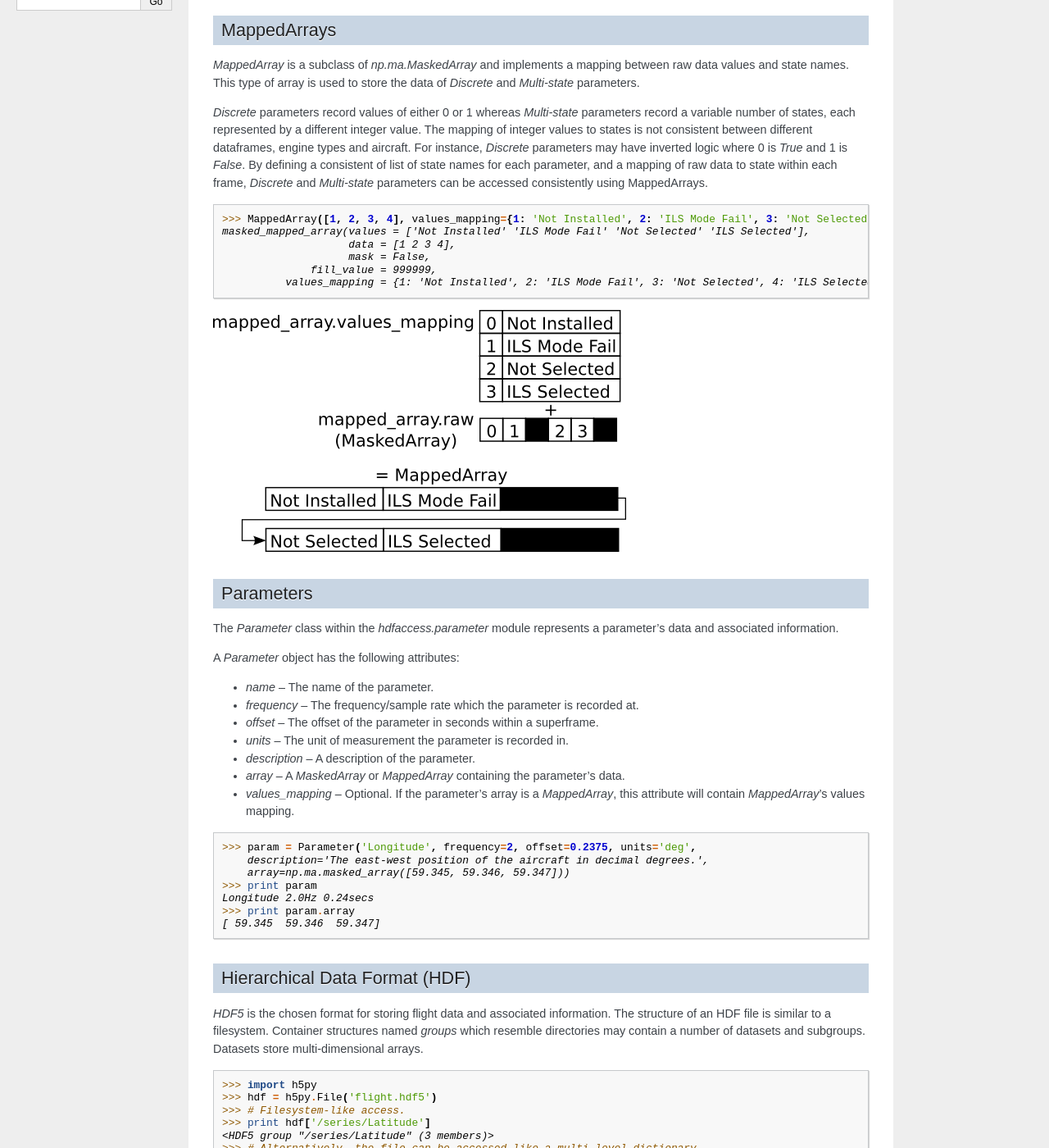
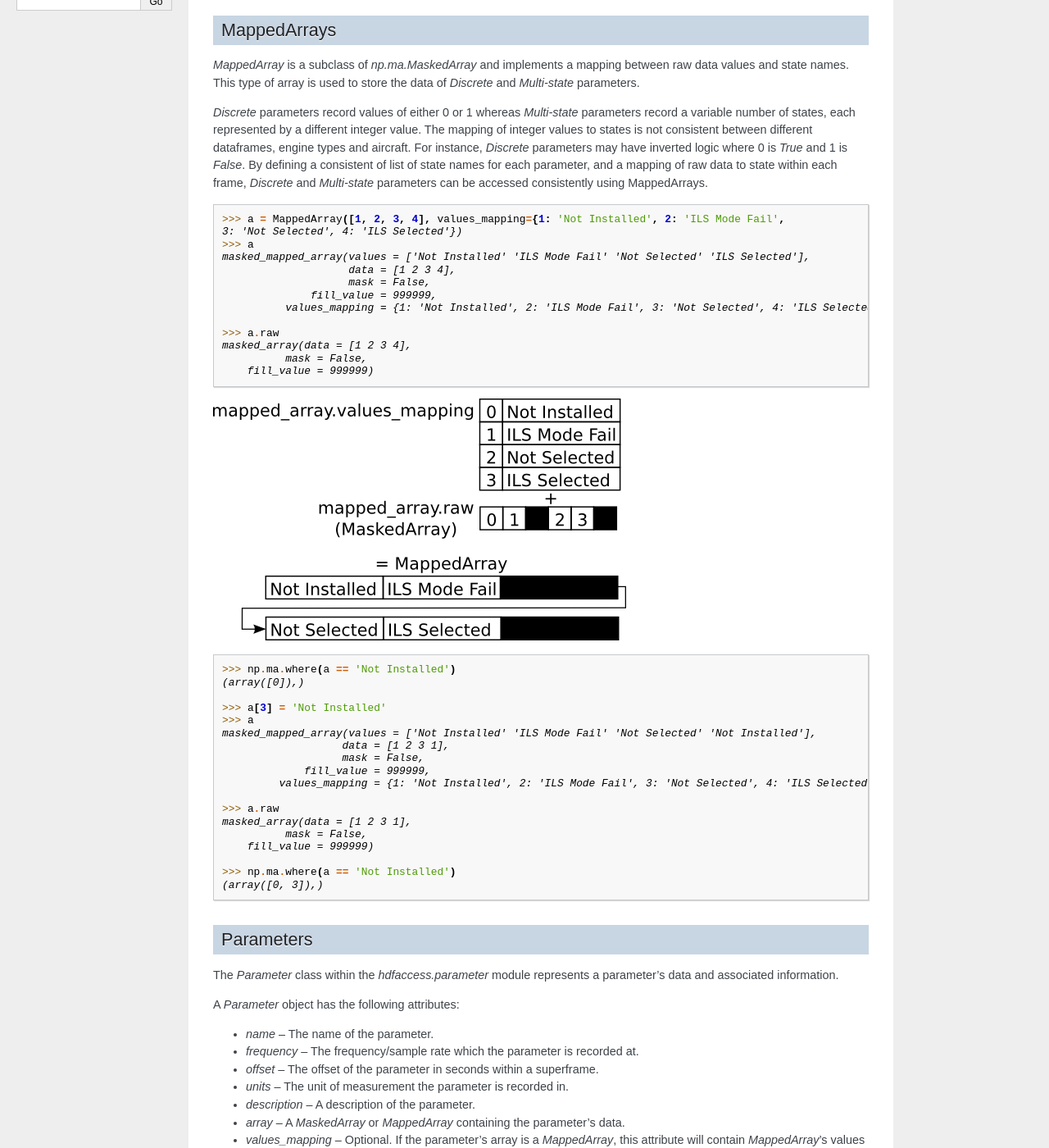
Before and after one commit to geolffrey/FlightDataAccessor, a Sphinx documentation site: the page built from doc/source/Overview.rst, in a window 1280 px wide and 1400 px high, scrolled down 679 px. Shown: the whole window at 82% size. Built offline with Sphinx 7.4.7, drawn with Linux system fonts in a browser that asks for light colours; formulas are drawn with MathJax 3; pages that are not in the unit, such as notebooks, are missing from menus.

Commit message:
Documentation fixes
 * examples of MappedArray usage
 * screenshots from HDFView

```diff
--- a/doc/source/Overview.rst
+++ b/doc/source/Overview.rst
@@ -38,14 +38,42 @@ MappedArrays
 
 .. code-block:: python
 
-   >>> MappedArray([1, 2, 3, 4], values_mapping={1: 'Not Installed', 2: 'ILS Mode Fail', 3: 'Not Selected', 4: 'ILS Selected'})
+   >>> a = MappedArray([1, 2, 3, 4], values_mapping={1: 'Not Installed', 2: 'ILS Mode Fail',
+   3: 'Not Selected', 4: 'ILS Selected'})
+   >>> a
    masked_mapped_array(values = ['Not Installed' 'ILS Mode Fail' 'Not Selected' 'ILS Selected'],
                        data = [1 2 3 4],
                        mask = False,
                  fill_value = 999999,
              values_mapping = {1: 'Not Installed', 2: 'ILS Mode Fail', 3: 'Not Selected', 4: 'ILS Selected'})
 
+   >>> a.raw
+   masked_array(data = [1 2 3 4],
+             mask = False,
+       fill_value = 999999)
+
 .. image:: mapped_array.png
+
+.. code-block:: python
+
+   >>> np.ma.where(a == 'Not Installed')
+   (array([0]),)
+
+   >>> a[3] = 'Not Installed'
+   >>> a
+   masked_mapped_array(values = ['Not Installed' 'ILS Mode Fail' 'Not Selected' 'Not Installed'],
+                      data = [1 2 3 1],
+                      mask = False,
+                fill_value = 999999,
+            values_mapping = {1: 'Not Installed', 2: 'ILS Mode Fail', 3: 'Not Selected', 4: 'ILS Selected'})
+
+   >>> a.raw
+   masked_array(data = [1 2 3 1],
+             mask = False,
+       fill_value = 999999)
+
+   >>> np.ma.where(a == 'Not Installed')
+   (array([0, 3]),)
 
 ----------
 Parameters
```
Also changed, not shown: other parts of doc/source/Overview.rst (+7 -0 lines), doc/source/hdfview-00.png (added), doc/source/hdfview-01.png (added), doc/source/hdfview-02.png (added), doc/source/hdfview-03.png (added).
